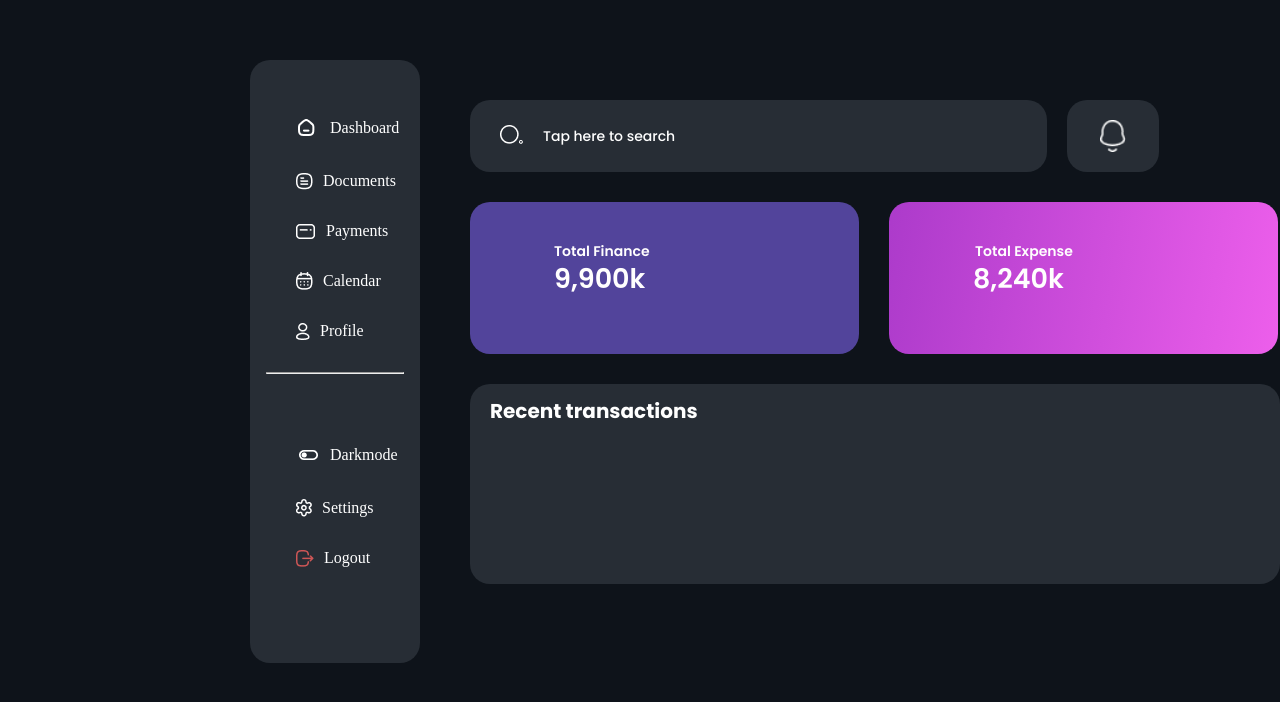
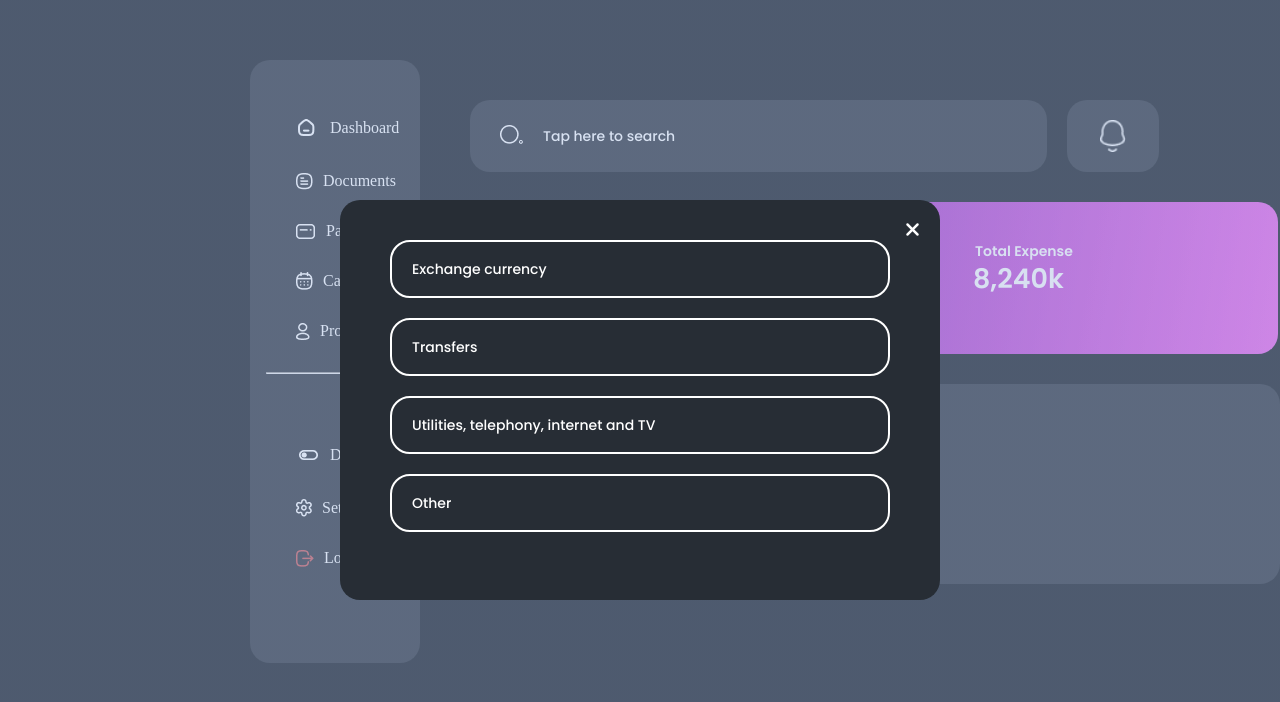
Before and after one commit to dmshh20/bankSystem, a React (Vite) app in the folder frontend/: page / in a window 1280 px wide. Both pictures are taken after a click on the item "Dashboard". Shown: the top 702 px of the page. Built offline with nearby package versions, Linux system fonts and the light colour scheme.

Commit message:
feat: provision dashboard

```diff
--- a/frontend/index.html
+++ b/frontend/index.html
@@ -7,7 +7,7 @@
     <link rel="preconnect" href="https://fonts.googleapis.com">
     <link rel="preconnect" href="https://fonts.gstatic.com" crossorigin>
     <link href="https://fonts.googleapis.com/css2?family=Poppins:ital,wght@0,100;0,200;0,300;0,400;0,500;0,600;0,700;0,800;0,900;1,100;1,200;1,300;1,400;1,500;1,600;1,700;1,800;1,900&family=Roboto:ital,wght@0,100..900;1,100..900&display=swap" rel="stylesheet">
-    <i class="fa-slab-press fa-regular fa-anchor"></i>
+    <link rel="stylesheet" href="https://cdnjs.cloudflare.com/ajax/libs/font-awesome/6.5.1/css/all.min.css">
     <meta name="viewport" content="width=device-width, initial-scale=1.0" />
     <title>Glorious</title>
   </head>
--- /dev/null
+++ b/frontend/src/Dashboard/DashBoard.css
@@ -0,0 +1,29 @@
+.backgroundDisplay {
+    top: 0;
+    left: 0;
+    right: 0;
+    bottom: 0;
+    position: fixed;
+    display: flex;
+    justify-content: center;
+    align-items: center;
+    background: #a4bae0;
+    background: linear-gradient(90deg, rgba(164, 186, 224, 0.43) 100%, rgba(57, 190, 179, 1) 30%, rgba(87, 199, 133, 1) 50%, rgba(144, 207, 114, 1) 69%, rgba(237, 221, 83, 1) 100%);
+}
+
+.insideModal {
+    width: 600px;
+    height: 400px;
+    border-radius: 20px;
+    background-color: #272D35;
+    position: relative;
+
+}
+.fa-xmark {
+    color: white;
+    position: absolute;
+    cursor: pointer;
+    left: 565px;
+    top: 20px;
+    font-size: 20px;
+}
--- /dev/null
+++ b/frontend/src/Dashboard/DashBoard.tsx
@@ -0,0 +1,24 @@
+import type { ReactNode } from "react"
+import './DashBoard.css'
+
+interface DashBoardType {
+  children: ReactNode
+  open: boolean
+  isClose: () => void
+}
+
+const DashBoard = ({children, open, isClose}: DashBoardType) => {
+  if (!open) return null
+
+  return (
+    <div className="backgroundDisplay" onClick={isClose}>
+      <div onClick={(e) => e.stopPropagation()} className="insideModal">
+            <i className="fa-solid fa-xmark" onClick={isClose}></i>
+
+        {children}
+      </div>
+    </div>
+  )
+}
+
+export default DashBoard
--- a/frontend/src/Header/Header.css
+++ b/frontend/src/Header/Header.css
@@ -38,3 +38,36 @@
 .hrLine {
     margin-bottom: 69px;
 }
+
+.dashBoardOptions {
+    display: flex;
+    justify-content: center;
+    flex-direction: column;
+    align-items: center;
+    gap: 20px;
+    margin-top: 40px;
+    color: white;
+    position: relative;
+}
+.transfer-option {
+    display: flex;
+    border: 2px solid white;
+    padding: 20px;
+    width: 500px;
+    border-radius: 20px;
+    color: white;
+    font-family: Poppins;
+    font-weight: 500;
+    font-size: 14px;
+    line-height: 100%;
+    letter-spacing: 0%;
+    vertical-align: middle;
+    cursor: pointer;
+
+}
+
+.transfer-option:hover {
+    background-color: white;
+    color: black;
+    transition: background-color 0.9s ease, color 0.3s ease;
+}
--- a/frontend/src/Header/Header.tsx
+++ b/frontend/src/Header/Header.tsx
@@ -7,14 +7,18 @@ import Payment from '../images/Group 97.png'
 import Profile from '../images/Profile.png'
 import Calendar from '../images/Calendar.png'
 import Document from '../images/Document.png'
+import DashBoard from '../Dashboard/DashBoard'
+import { useState } from 'react'
 
 const Header = () => {
+    const [isDashBoard, setIsDashBoard] = useState<boolean>(false)
+
   return (<>
    <header className='header'>
     <ul className='ul-list'>
         <div className='liAndIcon firstLiIcon'>
-            <img src={Home} alt="" />
-            <li>Dashboard</li>
+            <img onClick={() => setIsDashBoard(true)} src={Home} alt="" />
+            <li onClick={() => setIsDashBoard(true)}>Dashboard</li>
         </div>
         <div className='liAndIcon'>
             <img src={Document} alt="" />
@@ -49,6 +53,29 @@ const Header = () => {
 
     </ul>
 
+
+    <DashBoard open={isDashBoard} isClose={() => setIsDashBoard(!isDashBoard)}>
+        <div className='dashBoardOptions'>
+
+            <div className='transfer-option'>
+                <p>Exchange currency</p>
+            </div>
+
+            <div className='transfer-option'>
+                <p>Transfers</p>
+            </div>
+
+            <div className='transfer-option'>
+                <p>Utilities, telephony, internet and TV</p>
+            </div>
+
+            <div className='transfer-option'>
+                <p>Other</p>
+            </div>
+
+        </div>
+    </DashBoard>
+
    </header>
   </>
   )
--- a/package.json
+++ b/package.json
@@ -12,6 +12,7 @@
   "author": "Artem Dmysh",
   "license": "ISC",
   "dependencies": {
+    "@fortawesome/react-fontawesome": "^3.1.1",
     "concurrently": "^9.2.1"
   }
 }
```
Also changed, not shown: frontend/src/ExchangeCurrency/ExchangeCurrency.tsx (added, +10 -0 lines), 1 other file (tests, documents, lock files or other folders).
